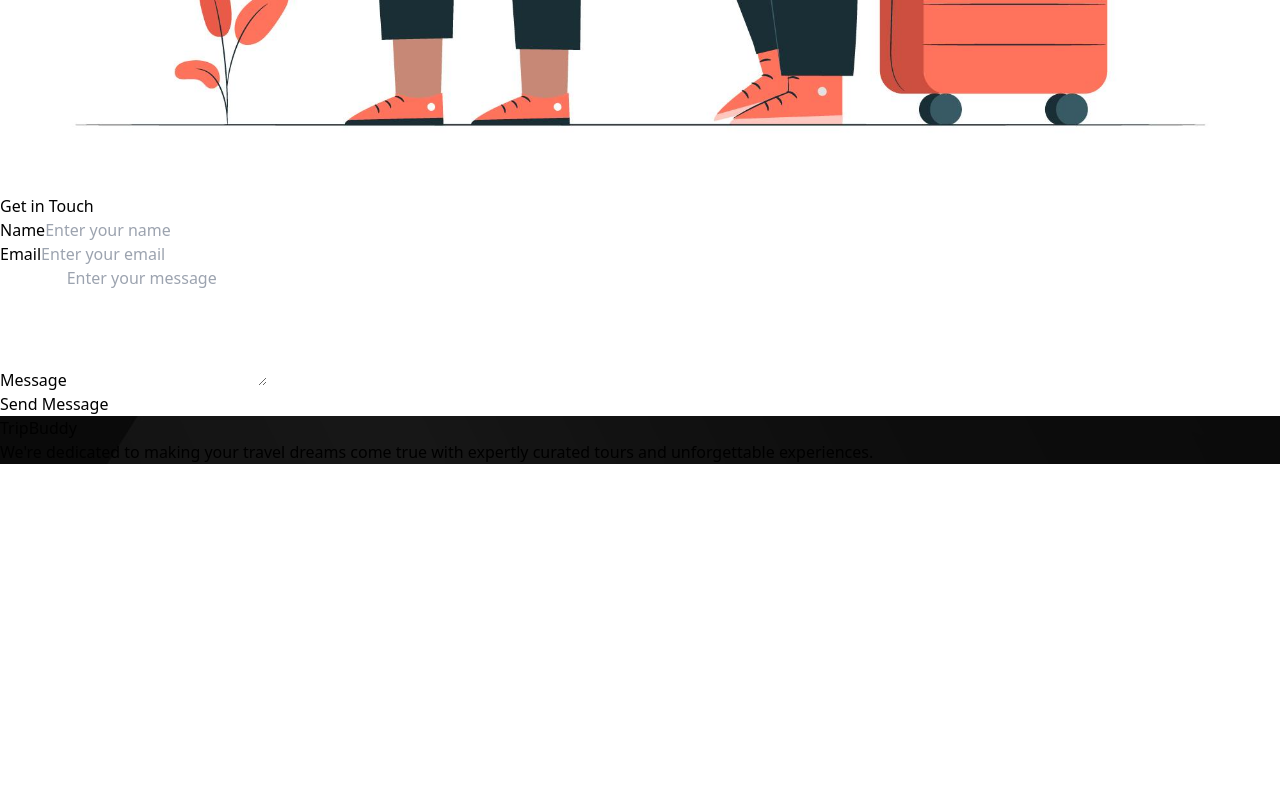
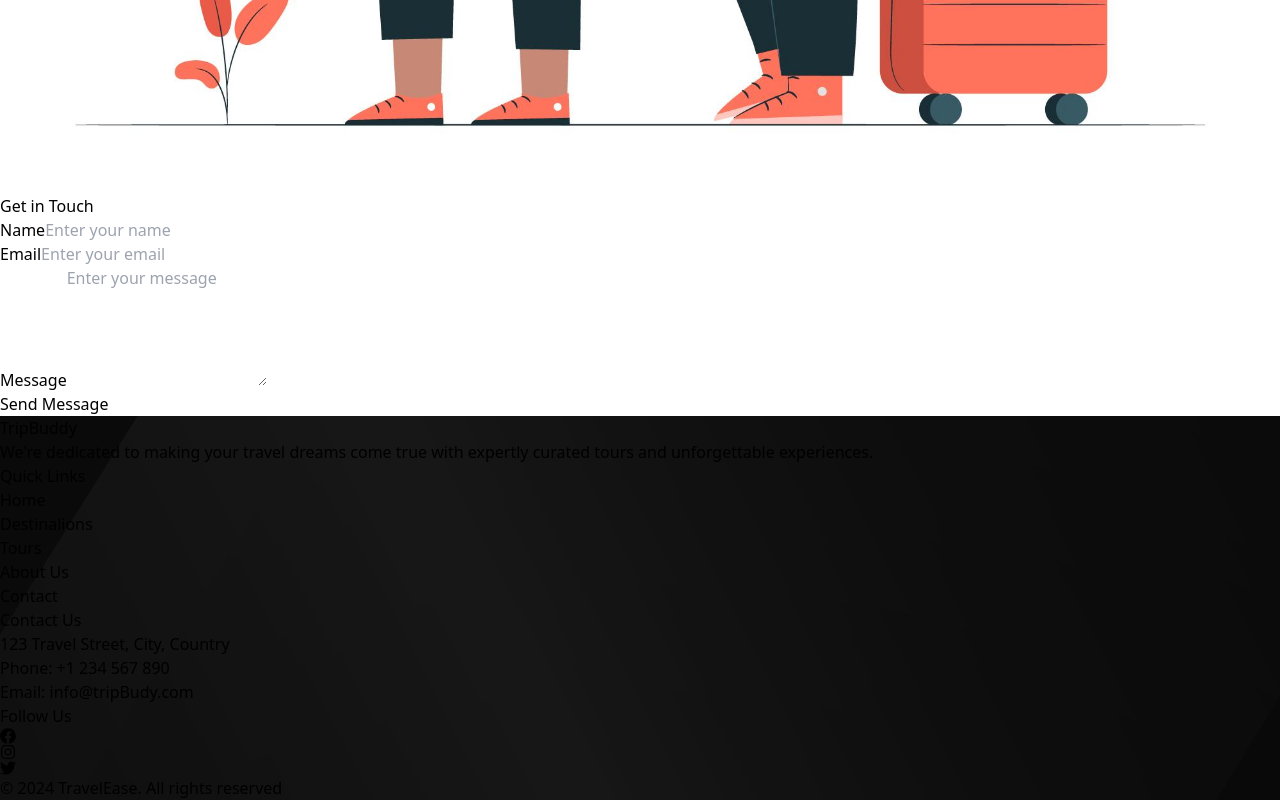
Before and after one commit to zaferonalan/TripBuddy-WebUI, a React (Vite) app: page / in a window 1280 px wide. Shown: the part 8590-9390 px from the top of the page. Before the commit the page ends 9054 px from the top, so only its background shows below. Built offline with nearby package versions, Linux system fonts and the light colour scheme.

Commit message:
Footer-done

```diff
--- a/src/Components/Footer.jsx
+++ b/src/Components/Footer.jsx
@@ -1,3 +1,4 @@
+import { FaFacebook, FaInstagram, FaTwitter } from 'react-icons/fa';
 import footerImg from '../assets/footer-pattern.jpg';
 
 const Footer = () => {
@@ -9,6 +10,35 @@ const Footer = () => {
             <h1 className='font-bold text-4xl mb-4'><span className='text-red-500'>Trip</span>Buddy</h1>
             <p>We're dedicated to making your travel dreams come true with expertly curated tours and unforgettable experiences.</p>
           </div>
+          <div className='flex flex-col lg:items-center'>
+            <h3 className='text-lg font-semibold mb-4'>Quick Links</h3>
+            <ul className='space-y-2 text-sm'>
+              <li><a href="#" className='hover:underline'>Home</a></li>
+              <li><a href="#" className='hover:underline'>Destinalions</a></li>
+              <li><a href="#" className='hover:underline'>Tours</a></li>
+              <li><a href="#" className='hover:underline'>About Us</a></li>
+              <li><a href="#" className='hover:underline'>Contact</a></li>
+            </ul>
+          </div>
+          <div>
+            <h3 className='text-lg font-semibold mb-4'>Contact Us</h3>
+            <ul className='space-y-2 text-sm'>
+              <li>123 Travel Street, City, Country</li>
+              <li>Phone: +1 234 567 890</li>
+              <li>Email: info@tripBudy.com</li>
+            </ul>
+          </div>
+          <div>
+            <h3 className='text-lg font-semibold mb-4'>Follow Us</h3>
+            <div className='flex space-x-4'>
+              <FaFacebook  className='hover:text-red-500'/>
+              <FaInstagram className='hover:text-red-500'/>
+              <FaTwitter   className='hover:text-red-500'/>
+            </div>
+          </div>
+        </div>
+        <div className='mt-8 pt-8 border-t border-gray-700 text-center justify-end text-sm'>
+          <p>&copy; {new Date().getFullYear()} TravelEase. All rights reserved</p>
         </div>
       </div>
     </footer>
```
